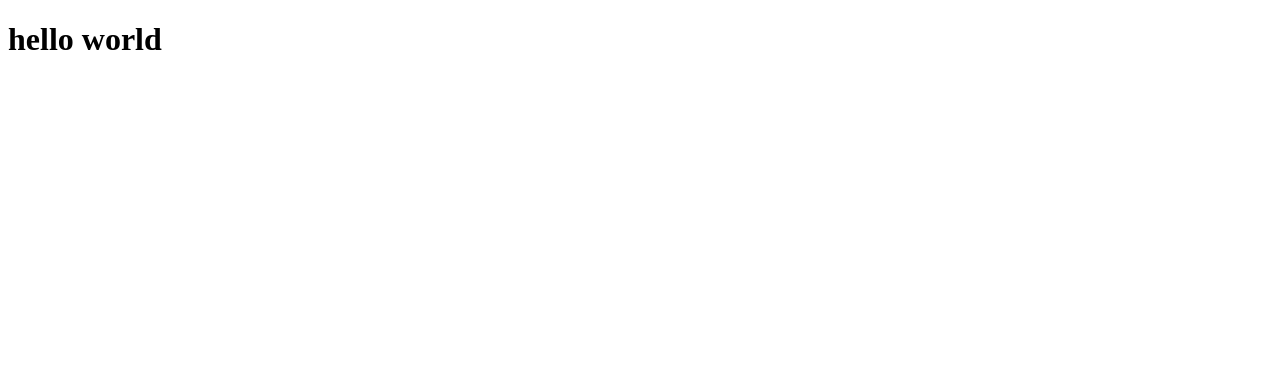
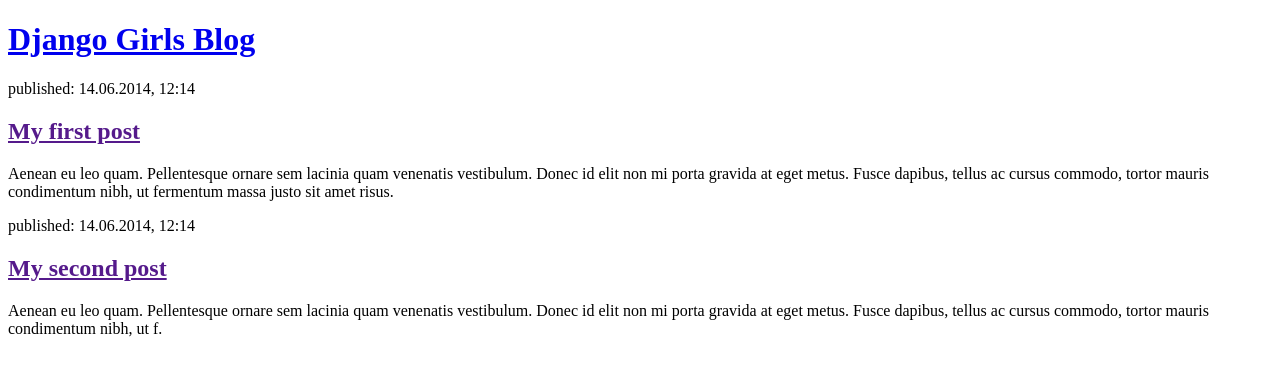
Before and after one commit to Dzhanbekov/first_blog, a Django app: page / in a window 1280 px wide. Before the commit the part shown is almost empty. Shown: the top 376 px of the page. Run offline with Django 3.2, Linux system fonts and the light colour scheme.

Commit message:
changed the html for the site

```diff
--- a/blog/main/templates/main/index.html
+++ b/blog/main/templates/main/index.html
@@ -1,10 +1,23 @@
 <!DOCTYPE html>
-<html lang="en">
-<head>
-    <meta charset="UTF-8">
-    <title>джанго</title>
-</head>
-<body>
-    <h1>hello world</h1>
-</body>
+<html>
+    <head>
+        <title>Django Girls blog</title>
+    </head>
+    <body>
+        <div>
+            <h1><a href="/">Django Girls Blog</a></h1>
+        </div>
+
+        <div>
+            <p>published: 14.06.2014, 12:14</p>
+            <h2><a href="">My first post</a></h2>
+            <p>Aenean eu leo quam. Pellentesque ornare sem lacinia quam venenatis vestibulum. Donec id elit non mi porta gravida at eget metus. Fusce dapibus, tellus ac cursus commodo, tortor mauris condimentum nibh, ut fermentum massa justo sit amet risus.</p>
+        </div>
+
+        <div>
+            <p>published: 14.06.2014, 12:14</p>
+            <h2><a href="">My second post</a></h2>
+            <p>Aenean eu leo quam. Pellentesque ornare sem lacinia quam venenatis vestibulum. Donec id elit non mi porta gravida at eget metus. Fusce dapibus, tellus ac cursus commodo, tortor mauris condimentum nibh, ut f.</p>
+        </div>
+    </body>
 </html>
--- a/blog/main/urls.py
+++ b/blog/main/urls.py
@@ -2,5 +2,5 @@
 from .views import *
 
 urlpatterns = [
-    path('', index)
+    path('', index, name='home')
 ]
```
